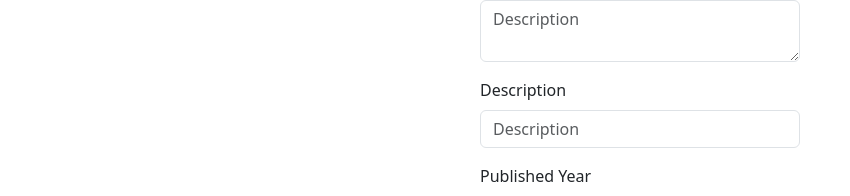
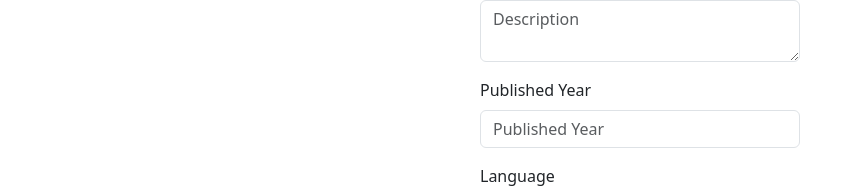
Before and after one commit to soridalac/my-little-library-frontend, a Vue app in the folder library-frontend/: page /api/books/1 in a window 1280 px wide. Shown: the part 496-692 px from the top of the page, without its empty margins (0-850 px from the left). Built offline with nearby package versions, Linux system fonts and the light colour scheme; no server answers.

Commit message:
removed duplicated description

```diff
--- a/library-frontend/src/views/UpdateBook.vue
+++ b/library-frontend/src/views/UpdateBook.vue
@@ -66,14 +66,7 @@
                         </div>
                     </div>
 
-                    <!-- Description -->
-                    <div class="row">
-                        <div class="col-md-12 form-group mb-3">
-                            <label for="description" class="form-label">Description</label>
-                            <input id="description" type="text" name="description" class="form-control"
-                                placeholder="Description" required v-model="book.description" />
-                        </div>
-                    </div>
+
 
                     <!-- Published Year -->
                     <div class="row">
```
